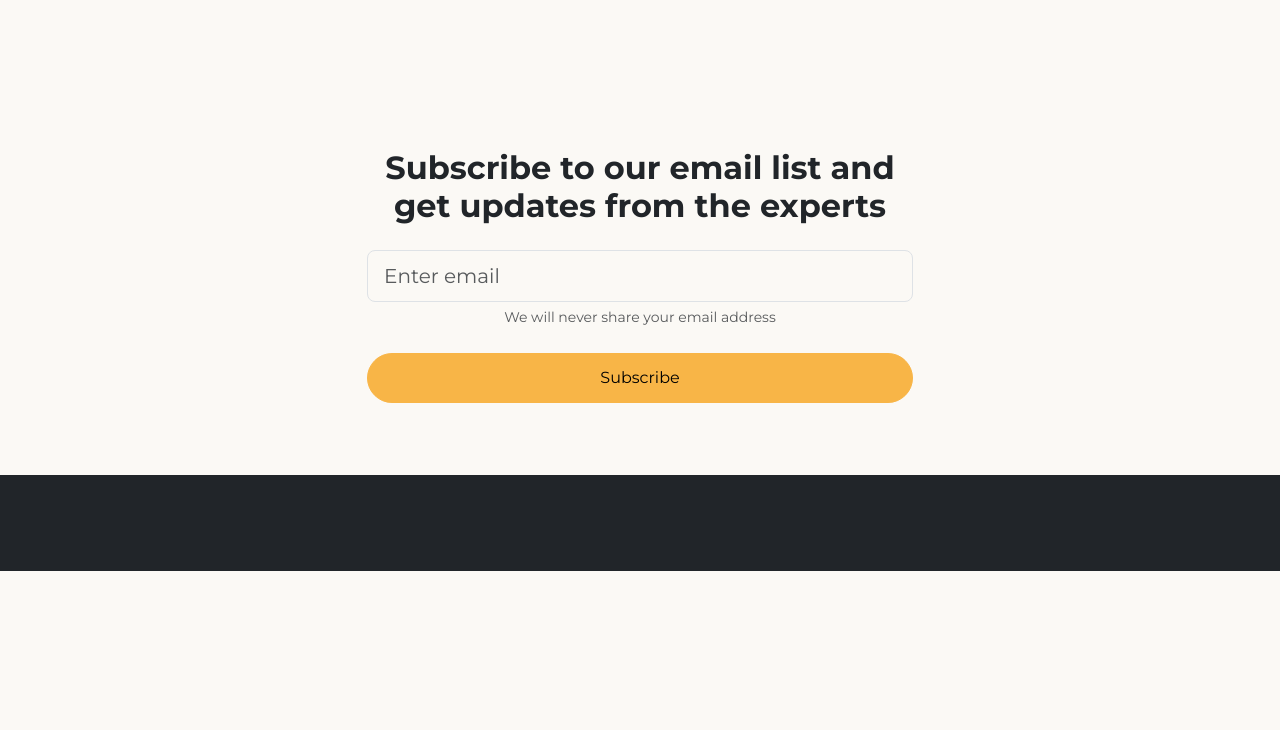
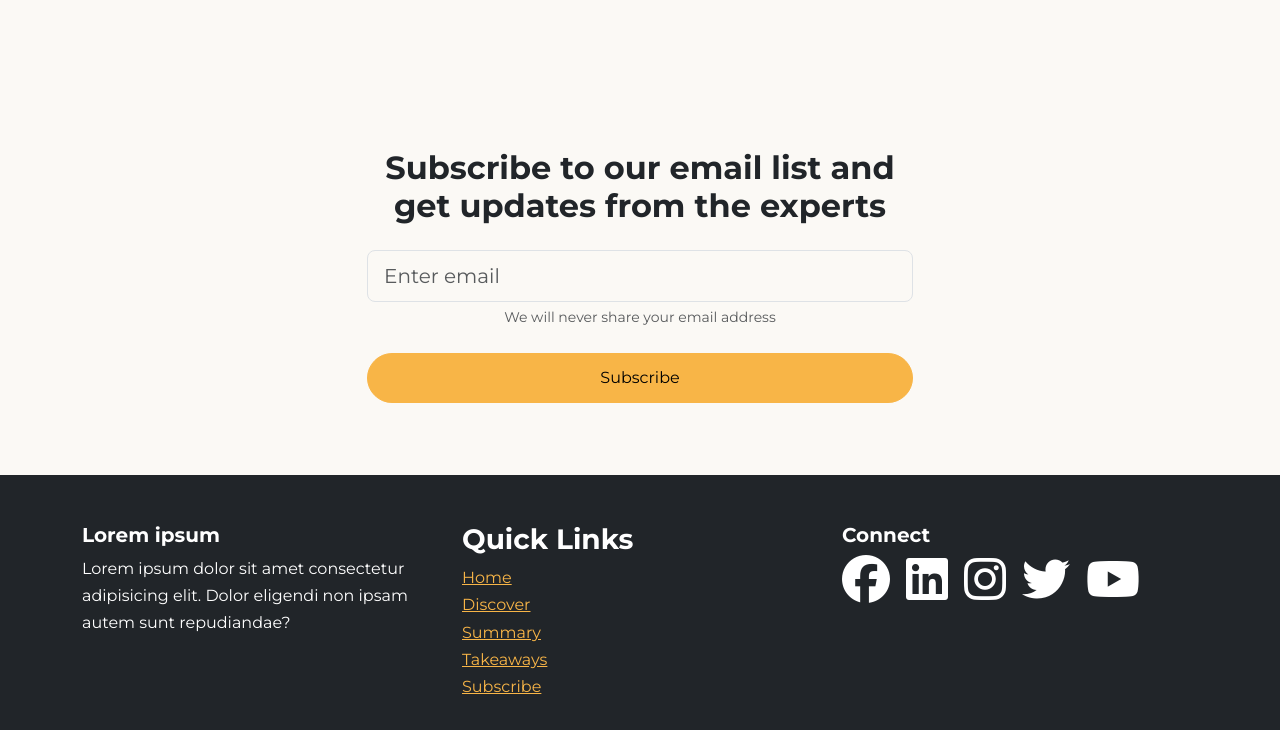
Before and after one commit to narmingeybullayeva/Bootstrap-4-websites, a website: page corso-website/index.html in a window 1280 px wide. Shown: the part 5359-6089 px from the top of the page. Before the commit the page ends 5930 px from the top, so only its background shows below. Drawn offline with Linux system fonts and the light colour scheme.

Commit message:
Update subscribe and footer sections

```diff
--- a/corso-website/index.html
+++ b/corso-website/index.html
@@ -16,7 +16,7 @@
     <link rel="icon" href="images/favicon.png" />
     <title>Corso Training</title>
   </head>
-  <body>
+  <body id="home">
     <nav class="navbar navbar-expand-lg fixed-top navbar-dark">
       <div class="container">
         <a href="index.html" class="navbar-brand">
@@ -604,7 +604,34 @@
     </section>
 
     <footer class="footer mt-4 text-bg-dark py-5">
-
+      <div class="container">
+        <div class="row">
+          <div class="col-md-4">
+            <h5>Lorem ipsum</h5>
+            <p>Lorem ipsum dolor sit amet consectetur adipisicing elit. Dolor eligendi non ipsam autem sunt repudiandae?</p>
+          </div>
+          <div class="col-md-4">
+            <h3>Quick Links</h3>
+            <ul class="list-unstyled">
+              <li><a href="#home">Home</a></li>
+              <li><a href="#discover">Discover</a></li>
+              <li><a href="#summary">Summary</a></li>
+              <li><a href="#takeaways">Takeaways</a></li>
+              <li><a href="#subscribe">Subscribe</a></li>
+            </ul>
+          </div>
+          <div class="col-md-4">
+            <h5>Connect</h5>
+            <div class="d-flex gap-3">
+              <a href=""><i class="fab fa-facebook fa-3x text-white"></i></a>
+              <a href=""><i class="fab fa-linkedin fa-3x text-white"></i></a>
+              <a href=""><i class="fab fa-instagram fa-3x text-white"></i></a>
+              <a href=""><i class="fab fa-twitter fa-3x text-white"></i></a>
+              <a href=""><i class="fab fa-youtube fa-3x text-white"></i></a>
+            </div>
+          </div>
+        </div>
+      </div>
     </footer>
 
     <script src="js/bootstrap.bundle.min.js"></script>
```
Also changed, not shown: corso-website/scss/styles.scss (+11 -1 lines).
